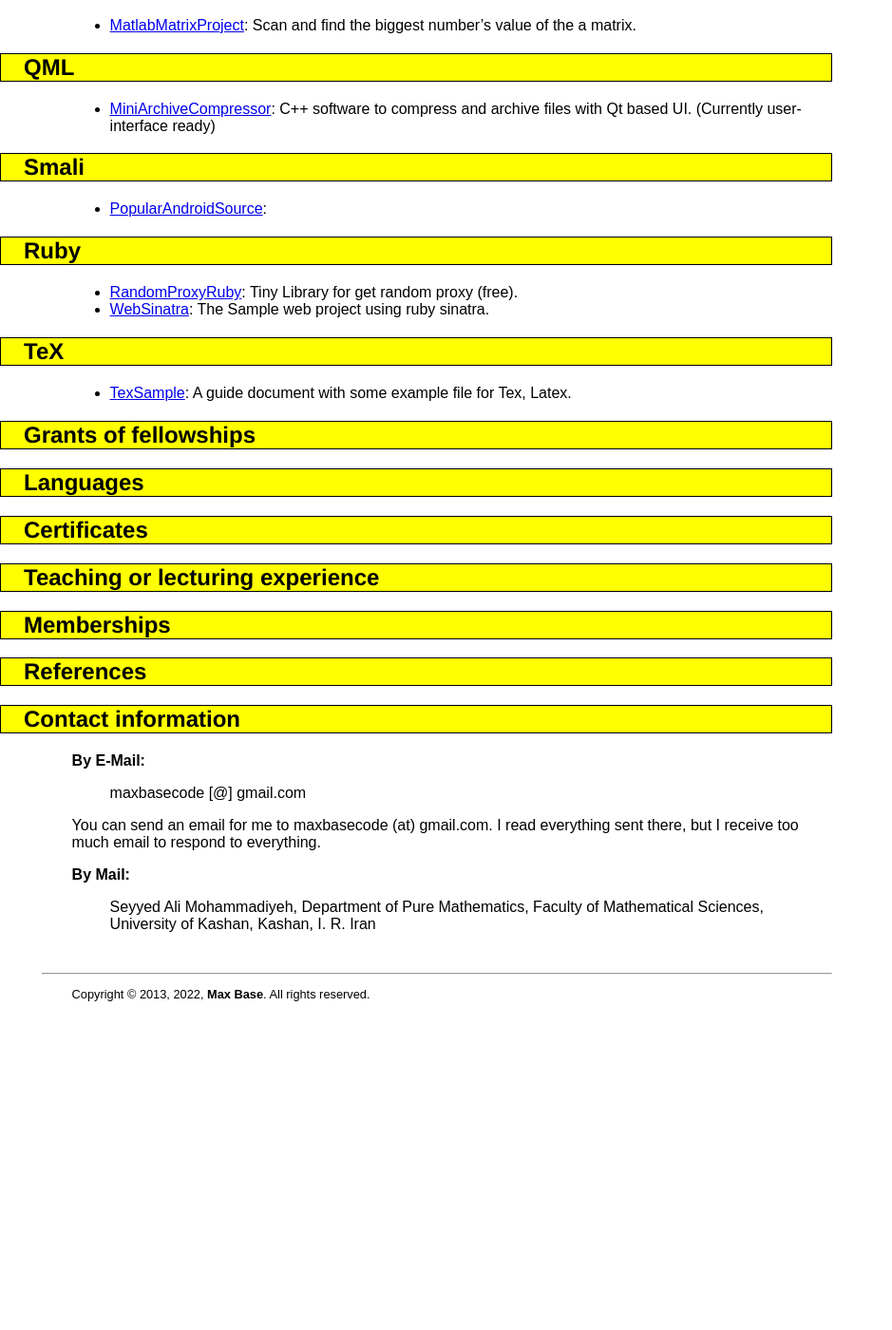
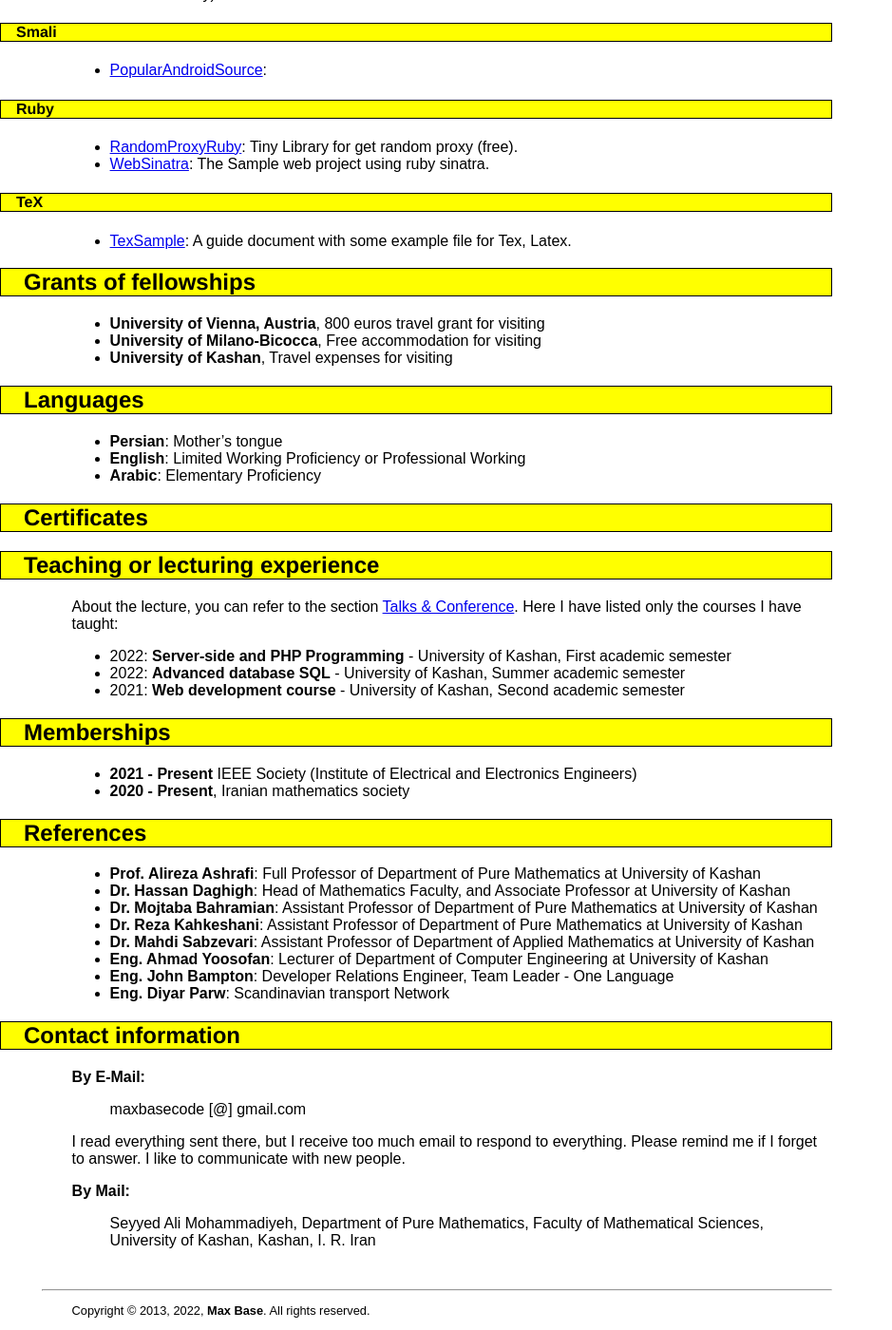
Before and after one commit to BaseMax/Max, a Jekyll site: the page built from cv.md, in a window 1280 px wide and 1400 px high, scrolled down 12819 px. Shown: the whole window at 95% size, without its empty margins (0-939 px from the left). Built offline with Jekyll 4.4.1, drawn with Linux system fonts in a browser that asks for light colours; before the commit the page ends 13886 px from its top, so only the background shows below that.

```diff
--- a/_includes/_sections/contact-us.md
+++ b/_includes/_sections/contact-us.md
@@ -2,7 +2,7 @@
 
 > maxbasecode \[@\] gmail.com
 
-You can send an email for me to maxbasecode (at) gmail.com. I read everything sent there, but I receive too much email to respond to everything.
+I read everything sent there, but I receive too much email to respond to everything. Please remind me if I forget to answer. I like to communicate with new people.
 
 **By Mail:**
 
--- /dev/null
+++ b/_includes/_sections/fellowships.md
@@ -0,0 +1,3 @@
+* **University of Vienna, Austria**, 800 euros travel grant for visiting
+* **University of Milano-Bicocca**, Free accommodation for visiting
+* **University of Kashan**, Travel expenses for visiting
--- a/_includes/_sections/languages.md
+++ b/_includes/_sections/languages.md
@@ -0,0 +1,3 @@
+- **Persian**: Mother's tongue
+- **English**: Limited Working Proficiency or Professional Working
+- **Arabic**: Elementary Proficiency
--- /dev/null
+++ b/_includes/_sections/memberships.md
@@ -0,0 +1,2 @@
+* **2021 - Present** IEEE Society (Institute of Electrical and Electronics Engineers)
+* **2020 - Present**, Iranian mathematics society
--- a/_includes/_sections/open-source-projects.md
+++ b/_includes/_sections/open-source-projects.md
@@ -1,4 +1,4 @@
-## JavaScript
+#### JavaScript
 
 *   [AirplaneTicketFirefox](https://github.com/BaseMax/AirplaneTicketFirefox): The firefox addon for analyzing the purchase of Airplane tickets.
 *   [BrowserFeaturesJs](https://github.com/BaseMax/BrowserFeaturesJs): Tiny Library for browser features detection.
@@ -40,7 +40,7 @@
 *   [WebSnakeGame](https://github.com/BaseMax/WebSnakeGame): Snake game with HTML, CSS, JavaScript. (Web-based)
 *   [YoutubeDownloaderNodeJS](https://github.com/BaseMax/YoutubeDownloaderNodeJS): Tiny NodeJS server-side script for download the youtube video based on expressJs.
 
-## PHP
+#### PHP
 
 *   [AnalyzeCombine](https://github.com/BaseMax/AnalyzeCombine): Analyze the combine with and without the repetition. (SOON)
 *   [API-Sarrafchi](https://github.com/BaseMax/API-Sarrafchi): Sarrafchi: API and web service to get live currency rates in Free Market.
@@ -112,7 +112,7 @@
 *   [WebPostPHP](https://github.com/BaseMax/WebPostPHP): WebPostPHP is a PHP library to build HTML form to send POST request.
 *   [WorldCityJson](https://github.com/BaseMax/WorldCityJson): List of all city and country name with population number in json structure.
 
-## Java
+#### Java
 
 *   [AndroidAutoUpdate](https://github.com/BaseMax/AndroidAutoUpdate): A tiny class to check automatically the Android application, if there are a newer version.
 *   [AndroidDeviceInformation](https://github.com/BaseMax/AndroidDeviceInformation): Get device information of android using a tiny and small Java file.
@@ -130,7 +130,7 @@
 *   [TelegramAndroidConcept](https://github.com/BaseMax/TelegramAndroidConcept): A new Android application based on new telegram concepts design Using Android (Java) with support SDK 9 and up to more.
 *   [ToyLanguageTranslator](https://github.com/BaseMax/ToyLanguageTranslator): A java program to convert a new language to plain english language. (A exercise for String in advanced programming)
 
-## HTML
+#### HTML
 
 *   [api-webservice-COVID-19](https://github.com/BaseMax/api-webservice-COVID-19): API: Web Service Coronavirus Disease 2019 (COVID-19), Access to live data of outbreak of novel coronavirus disease 2019 using PHP.
 *   [BaseMax.GitHub.io](https://github.com/BaseMax/BaseMax.GitHub.io): Max Base Personal Website.
@@ -163,14 +163,14 @@
 *   [WebFindAPK](https://github.com/BaseMax/WebFindAPK): A sample bootstrap template for a android store website.
 *   [WebMessengerTheme](https://github.com/BaseMax/WebMessengerTheme): A web template for messenger based on HTML,CSS.
 
-## Assembly
+#### Assembly
 
 *   [Assembly8086-8088](https://github.com/BaseMax/Assembly8086-8088): Assembly Project compatible with 8086/8088 microprocessor.
 *   [AssemblyX86](https://github.com/BaseMax/AssemblyX86): Tiny programs using Assembly based on X86.
 *   [CNOL](https://github.com/BaseMax/CNOL): A new C standard library implementation intended for use on embedded systems. (SOON)
 *   [TinyCalculatorAssembly](https://github.com/BaseMax/TinyCalculatorAssembly): Tiny Calculator with support of +, -, \*, /...
 
-## Markdown
+#### Markdown
 
 *   [AwesomeCompiler](https://github.com/BaseMax/AwesomeCompiler): The Big list of the github, open-source compilers.
 *   [AwesomeCryptocurrency](https://github.com/BaseMax/AwesomeCryptocurrency): Awesome/Repo List of the cryptocurrencies in the github.
@@ -190,7 +190,7 @@
 *   [ReactCalculator](https://github.com/BaseMax/ReactCalculator): The calculator project for parse the values with general operators. (Soon)
 *   [SubmatricesCountMath](https://github.com/BaseMax/SubmatricesCountMath): Research: The submatrices character count problem: an efficient solution using separable values.
 
-## C++
+#### C++
 
 *   [BankCustomerCpp](https://github.com/BaseMax/BankCustomerCpp): Prepare a easy test and practice for university students C++
 *   [BankSystemCLI](https://github.com/BaseMax/BankSystemCLI): A tiny and CLI program for Bank system with 2 different user access using C.
@@ -213,7 +213,7 @@
 *   [SquareRoot](https://github.com/BaseMax/SquareRoot): Own function to calc the square root of a number.
 *   [TinyCalculator](https://github.com/BaseMax/TinyCalculator): Tiny Calculator with support of +, -, \*, /, ^, sin, cos, tan...
 
-## Python
+#### Python
 
 *   [BinaryTreeDiagram](https://github.com/BaseMax/BinaryTreeDiagram): A software to analyze a octal number and generate formula to produce graph. (Phd Project in mathematics field, Article)
 *   [BinaryTreeDiagramDrawing](https://github.com/BaseMax/BinaryTreeDiagramDrawing): A software to analyze a octal number and generate formula to produce graph. (Phd Project in mathematics field, Article)
@@ -241,7 +241,7 @@
 *   [TelegramClientMTProto](https://github.com/BaseMax/TelegramClientMTProto): A tiny smart bot to reply my new messages in the telegram.
 *   [TwitterBotCrawler](https://github.com/BaseMax/TwitterBotCrawler): A bot to login in Twitter and process page with selenium using Python.
 
-## C
+#### C
 
 *   [CalendarLibrary](https://github.com/BaseMax/CalendarLibrary): The powerful library for display and convert calendar and handle the date units. (Soon)
 *   [CAPIs](https://github.com/BaseMax/CAPIs): A sample and tiny RESTful API based on C programming and a fastcgi library.
@@ -278,11 +278,11 @@
 *   [WorldAlgorithms](https://github.com/BaseMax/WorldAlgorithms): Analyzing popular algorithms from the world of algorithms ...
 *   [ZMiniCArchiveCompressor](https://github.com/BaseMax/ZMiniCArchiveCompressor): C software to compress and archive files with CLI console. (miniz)
 
-## Objective-C
+#### Objective-C
 
 *   [cMD5](https://github.com/BaseMax/cMD5): Implement MD5 encryption using c without openssl and extra library.
 
-## CSS
+#### CSS
 
 *   [CustomWebCheckbox](https://github.com/BaseMax/CustomWebCheckbox): An example of a make checkbox design on the web.
 *   [CustomWebRadioButton](https://github.com/BaseMax/CustomWebRadioButton): An example of a make radio-button design on the web.
@@ -297,47 +297,47 @@
 *   [ResetCSS](https://github.com/BaseMax/ResetCSS): Reset CSS Stylesheet to reduce browser inconsistencies.
 *   [SubscribeDialog](https://github.com/BaseMax/SubscribeDialog): Display the dialog for submit email.
 
-## Go
+#### Go
 
 *   [DiskAnalyst](https://github.com/BaseMax/DiskAnalyst): Analyze, process and check the disk and files. (SOON)
 *   [IrisWebGo](https://github.com/BaseMax/IrisWebGo): Sample Website With Cookie, Database, Template View Using Go. (Soon)
 *   [PHPCodeOptimizer](https://github.com/BaseMax/PHPCodeOptimizer): Optimize And Minify PHP Code.
 
-## GAP
+#### GAP
 
 *   [GapPackage](https://github.com/BaseMax/GapPackage): A sample package based on GAP.
 
-## C#
+#### C#
 
 *   [HiDotNetCore2.2](https://github.com/BaseMax/HiDotNetCore2.2): A repository to analyze and check the sample project based on Dot.net Core 2.2.
 *   [OLEDB](https://github.com/BaseMax/OLEDB): Simple and compact class library for working with the MS OLE Database.
 
-## Shell
+#### Shell
 
 *   [i3-configuration](https://github.com/BaseMax/i3-configuration): Configuration for i3 in my PC/personal system at Arch Gnu/Linux.
 *   [MultiTelegram](https://github.com/BaseMax/MultiTelegram): Install and work with multi telegram account on one system, without copy or change source.
 
-## R
+#### R
 
 *   [isPrime](https://github.com/BaseMax/isPrime): Sample code and project to calculate or check the prime numbers.
 
-## MATLAB
+#### MATLAB
 
 *   [MatlabMatrixProject](https://github.com/BaseMax/MatlabMatrixProject): Scan and find the biggest number's value of the a matrix.
 
-## QML
+#### QML
 
 *   [MiniArchiveCompressor](https://github.com/BaseMax/MiniArchiveCompressor): C++ software to compress and archive files with Qt based UI. (Currently user-interface ready)
 
-## Smali
+#### Smali
 
 *   [PopularAndroidSource](https://github.com/BaseMax/PopularAndroidSource):
 
-## Ruby
+#### Ruby
 
 *   [RandomProxyRuby](https://github.com/BaseMax/RandomProxyRuby): Tiny Library for get random proxy (free).
 *   [WebSinatra](https://github.com/BaseMax/WebSinatra): The Sample web project using ruby sinatra.
 
-## TeX
+#### TeX
 
 *   [TexSample](https://github.com/BaseMax/TexSample): A guide document with some example file for Tex, Latex.
--- /dev/null
+++ b/_includes/_sections/references.md
@@ -0,0 +1,8 @@
+* **Prof. Alireza Ashrafi**: Full Professor of Department of Pure Mathematics at University of Kashan <!-- ashrafi@kashanu.ac.ir -->
+* **Dr. Hassan Daghigh**: Head of Mathematics Faculty, and Associate Professor at University of Kashan <!-- hasan@kashanu.ac.ir -->
+* **Dr. Mojtaba Bahramian**: Assistant Professor of Department of Pure Mathematics at University of Kashan <!-- bahramianh@kashanu.ac.ir -->
+* **Dr. Reza Kahkeshani**: Assistant Professor of Department of Pure Mathematics at University of Kashan <!-- kahkeshanireza@kashanu.ac.ir -->
+* **Dr. Mahdi Sabzevari**: Assistant Professor of Department of Applied Mathematics at University of Kashan <!-- sabzevari@kashanu.ac.ir -->
+* **Eng. Ahmad Yoosofan**: Lecturer of Department of Computer Engineering at University of Kashan <!-- yoosofan@kashanu.ac.ir -->
+* **Eng. John Bampton**: Developer Relations Engineer, Team Leader - One Language <!-- jbampton@gmail.com -->
+* **Eng. Diyar Parw**: Scandinavian transport Network <!-- developers@stntaxi.se -->
--- a/_includes/_sections/talks.md
+++ b/_includes/_sections/talks.md
@@ -1,4 +1,4 @@
-## 2022
+#### 2022
 
 * November 2022: **[Data Science Global Summit’22.2](https://events.geekle.us/data-science2/)** - Online
     **"Real-life use case on NumPy; A tool that Every Data Scientist Needs to Master"**
@@ -36,7 +36,7 @@
 
 <!--  -->
 
-### 2021
+##### 2021
 
 * Sep 2021: **[Meeting Baz](https://meetingbaz.ir/archives/)** - Online (COVID)
     **"Introduction to Ruby language"**
@@ -46,7 +46,7 @@
 
 <!--  -->
 
-### 2020
+##### 2020
 
 * Jan 2020: **[12th Iranian International Group Theory Conference](https://igtc12.modares.ac.ir/)** - Online (COVID)
     **"GAP (Group Algorithm Programming)"**
@@ -56,7 +56,7 @@
 
 <!--  -->
 
-### 2019
+##### 2019
 
 * Jan 2019: **International Gap workshop** - Tehran, Iran
     **"Introduction to GAP System and its Application on group theory (Dihedral group, Monster group, etc)"**
--- a/_includes/_sections/teaching.md
+++ b/_includes/_sections/teaching.md
@@ -0,0 +1,5 @@
+About the lecture, you can refer to the section [Talks & Conference](#talks--conferences). Here I have listed only the courses I have taught:
+
+* 2022: **Server-side and PHP Programming** - University of Kashan, First academic semester
+* 2022: **Advanced database SQL** - University of Kashan, Summer academic semester
+* 2021: **Web development course** - University of Kashan, Second academic semester
--- a/cv.md
+++ b/cv.md
@@ -26,7 +26,7 @@ tags:
   &nbsp;|&nbsp;
   <a href="#projects">Projects</a>
   &nbsp;|&nbsp;
-  <a href="#talks-conference">Talks & Conference</a>
+  <a href="#talks--conferences">Talks & Conference</a>
   &nbsp;|&nbsp;
 
   <a href="#books">Book(s)</a>
@@ -103,10 +103,7 @@ Book(s)
 Social Network of Max Base
 --------------------------
 
-*   GitHub: [BaseMax](https://github.com/basemax)
-*   Telegram: [@MAX\_BASE](https://t.me/MAX_BASE)
-*   Gitlab: [BaseMax](https://gitlab.com/BaseMax)
-*   Stackoverflow: [max-base](https://stackoverflow.com/users/10096230/max-base)
+{% include _sections/social-network.md %}
 
 Open-Source Staff by Max
 ------------------------
@@ -115,6 +112,8 @@ Open-Source Staff by Max
 
 Grants of fellowships
 ---------------------
+
+{% include _sections/fellowships.md %}
 
 Languages
 ---------
@@ -134,8 +133,12 @@ Teaching or lecturing experience
 Memberships
 -----------
 
+{% include _sections/memberships.md %}
+
 References
 -----------
+
+{% include _sections/references.md %}
 
 Contact information
 ----------
```
Also changed, not shown: _includes/_sections/short-bio.md (+1 -1 lines), _includes/_sections/social-network.md (added, +4 -0 lines), index.md (+11 -7 lines), _includes/_sections/technology-blog.md (renamed from _includes/_sections/technical-blog.md).
